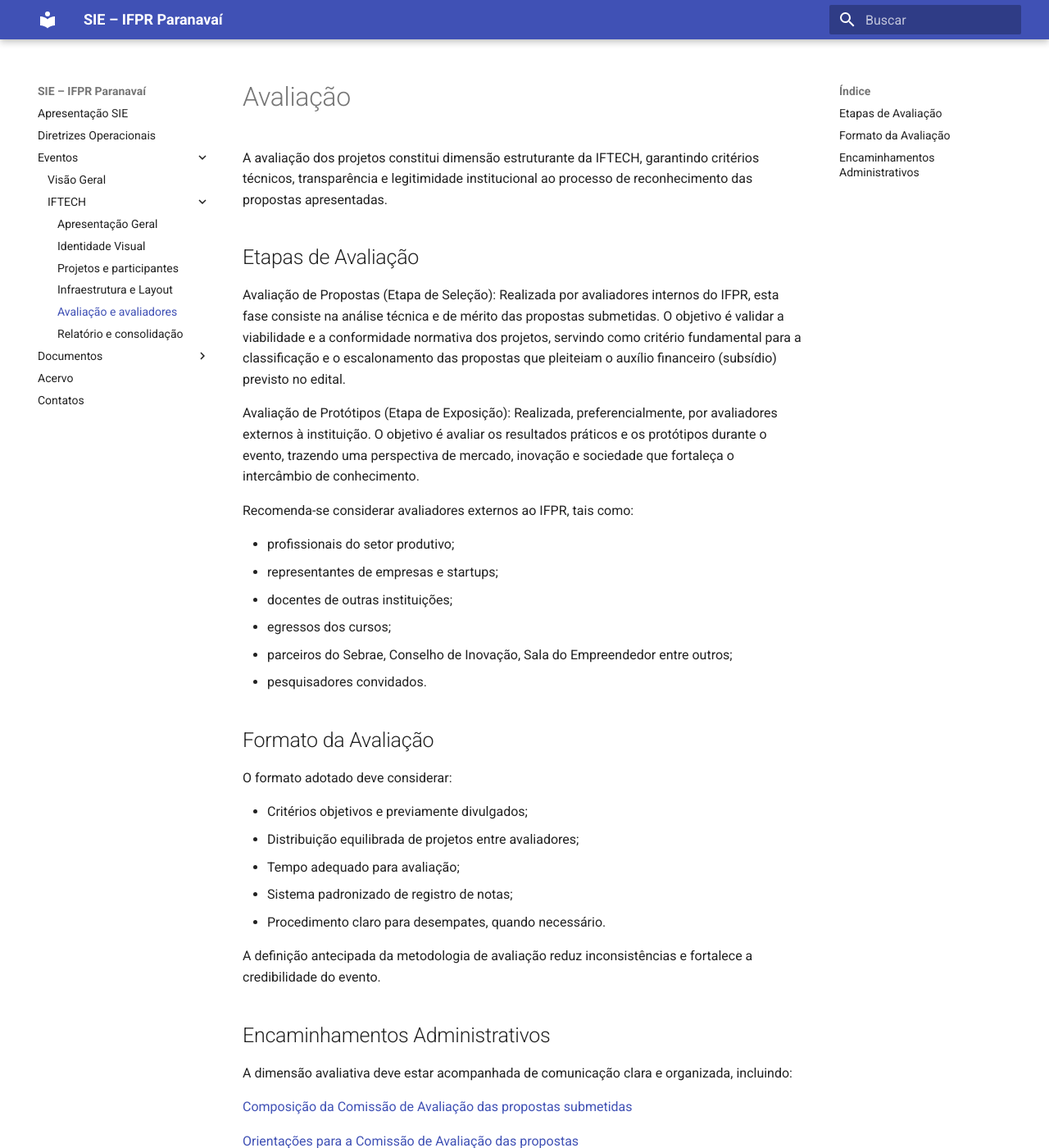
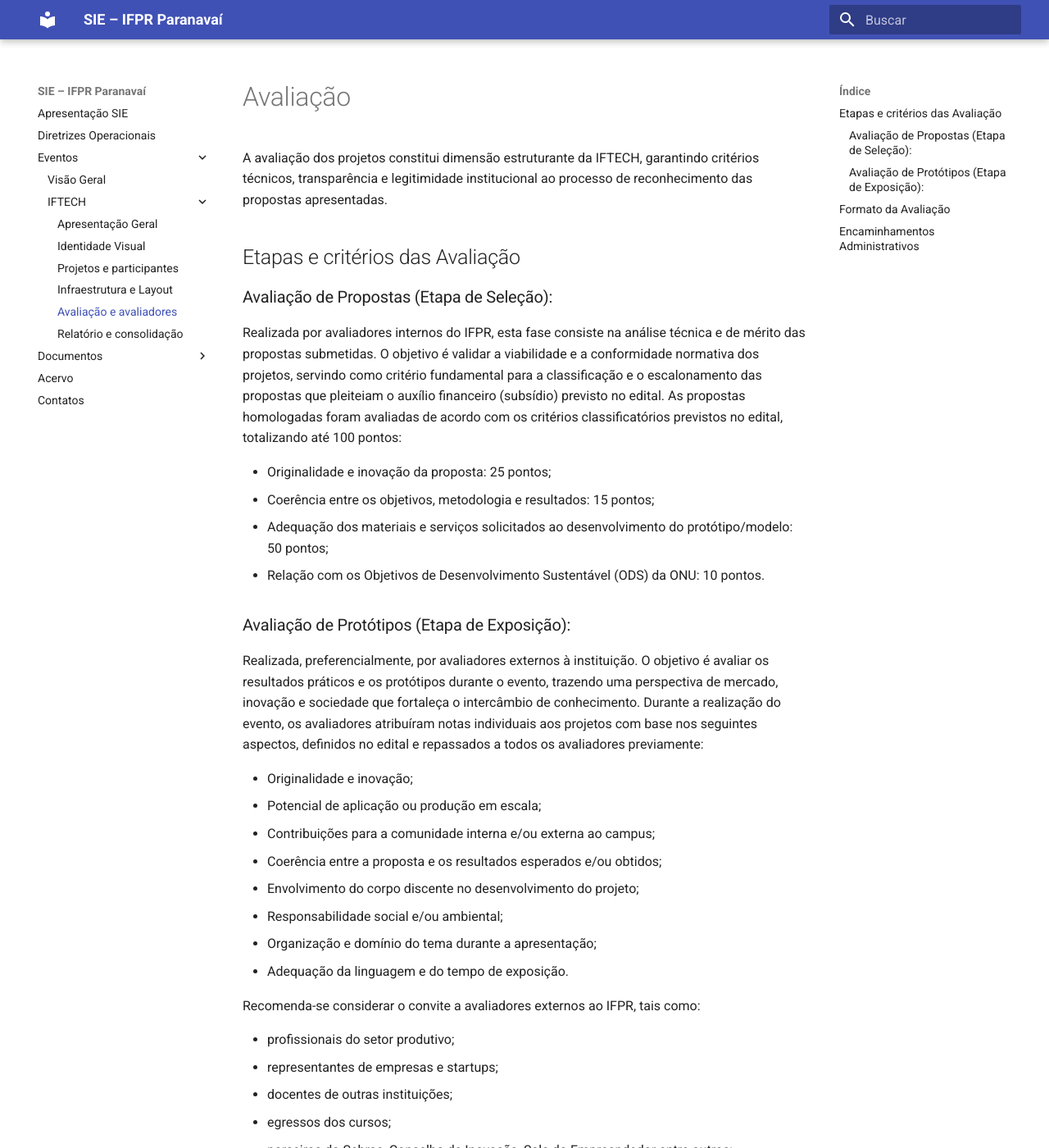
Before and after one commit to ifpr-sie-paranavai/dossie, an MkDocs documentation site: the page built from docs/eventos/iftech/avaliacao.md, in a window 1280 px wide and 1400 px high. Shown: the whole window at 82% size. Built offline with MkDocs 1.6.1 and Material for MkDocs 9.7.7, drawn with Linux system fonts in a browser that asks for light colours.

Commit message:
Update avaliacao.md

```diff
--- a/docs/eventos/iftech/avaliacao.md
+++ b/docs/eventos/iftech/avaliacao.md
@@ -2,13 +2,32 @@
 
 A avaliação dos projetos constitui dimensão estruturante da IFTECH, garantindo critérios técnicos, transparência e legitimidade institucional ao processo de reconhecimento das propostas apresentadas.
 
-## Etapas de Avaliação
+## Etapas e critérios das Avaliação
 
-Avaliação de Propostas (Etapa de Seleção): Realizada por avaliadores internos do IFPR, esta fase consiste na análise técnica e de mérito das propostas submetidas. O objetivo é validar a viabilidade e a conformidade normativa dos projetos, servindo como critério fundamental para a classificação e o escalonamento das propostas que pleiteiam o auxílio financeiro (subsídio) previsto no edital.
+### Avaliação de Propostas (Etapa de Seleção):
 
-Avaliação de Protótipos (Etapa de Exposição): Realizada, preferencialmente, por avaliadores externos à instituição. O objetivo é avaliar os resultados práticos e os protótipos durante o evento, trazendo uma perspectiva de mercado, inovação e sociedade que fortaleça o intercâmbio de conhecimento.
+Realizada por avaliadores internos do IFPR, esta fase consiste na análise técnica e de mérito das propostas submetidas. O objetivo é validar a viabilidade e a conformidade normativa dos projetos, servindo como critério fundamental para a classificação e o escalonamento das propostas que pleiteiam o auxílio financeiro (subsídio) previsto no edital. As propostas homologadas foram avaliadas de acordo com os critérios classificatórios previstos no edital, totalizando até 100 pontos:
 
-Recomenda-se considerar avaliadores externos ao IFPR, tais como:
+- Originalidade e inovação da proposta: 25 pontos;
+- Coerência entre os objetivos, metodologia e resultados: 15 pontos;
+- Adequação dos materiais e serviços solicitados ao desenvolvimento do protótipo/modelo: 50 pontos;
+- Relação com os Objetivos de Desenvolvimento Sustentável (ODS) da ONU:	10 pontos.
+
+
+### Avaliação de Protótipos (Etapa de Exposição):
+
+Realizada, preferencialmente, por avaliadores externos à instituição. O objetivo é avaliar os resultados práticos e os protótipos durante o evento, trazendo uma perspectiva de mercado, inovação e sociedade que fortaleça o intercâmbio de conhecimento. Durante a realização do evento, os avaliadores atribuíram notas individuais aos projetos com base nos seguintes aspectos, definidos no edital e repassados a todos os avaliadores previamente:
+
+- Originalidade e inovação;
+- Potencial de aplicação ou produção em escala;
+- Contribuições para a comunidade interna e/ou externa ao campus;
+- Coerência entre a proposta e os resultados esperados e/ou obtidos;
+- Envolvimento do corpo discente no desenvolvimento do projeto;
+- Responsabilidade social e/ou ambiental;
+- Organização e domínio do tema durante a apresentação;
+- Adequação da linguagem e do tempo de exposição.
+
+Recomenda-se considerar o convite a avaliadores externos ao IFPR, tais como:
 
 - profissionais do setor produtivo;
 - representantes de empresas e startups;
```
